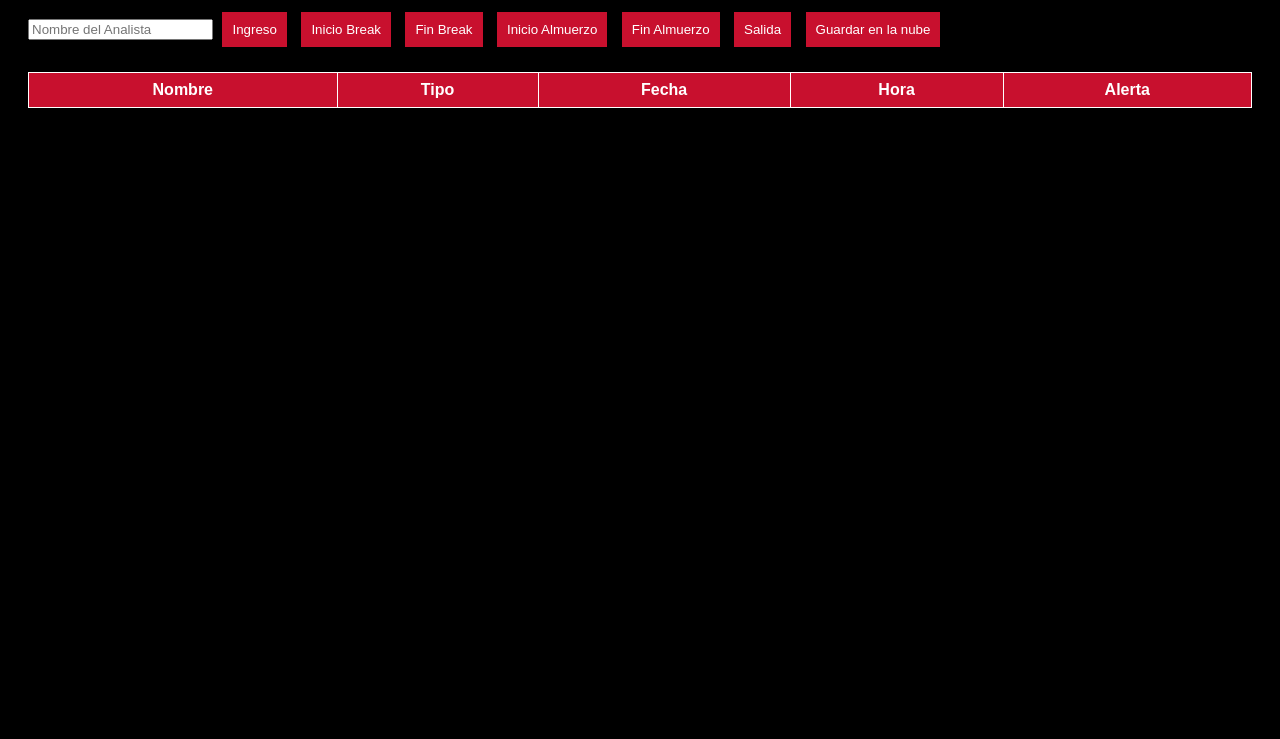
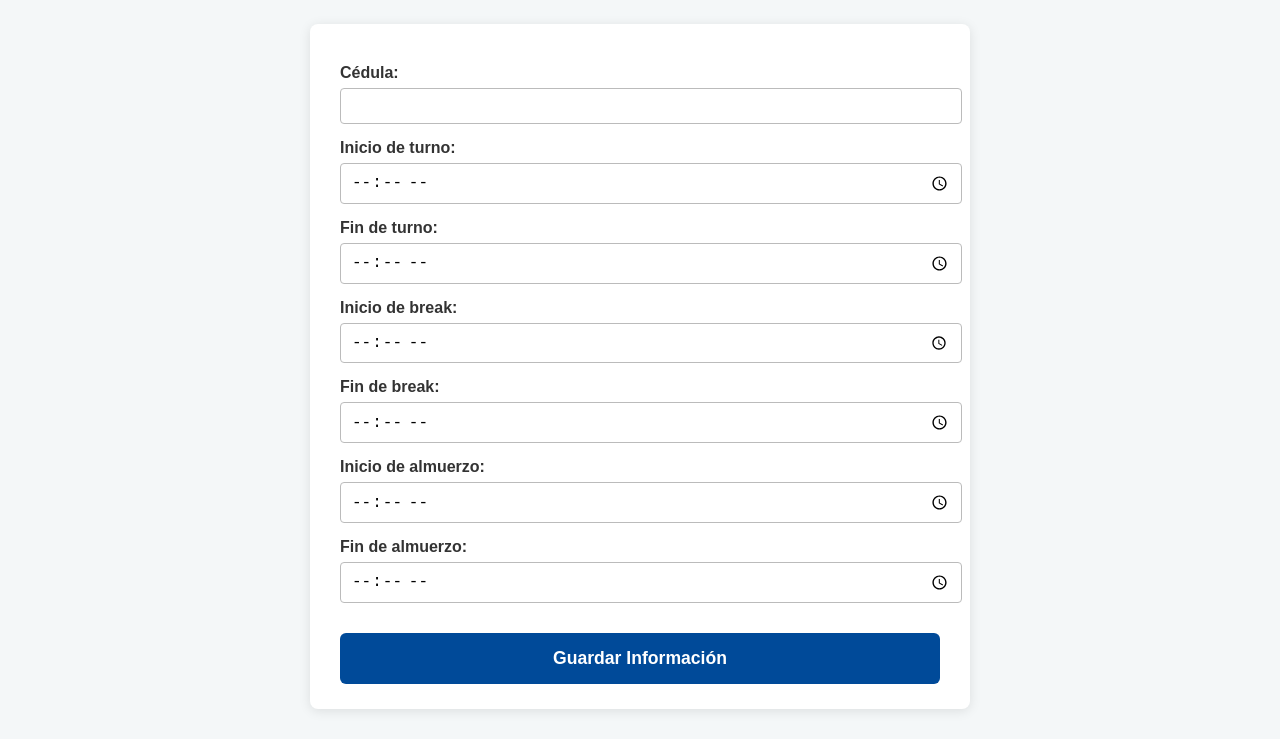
Before and after one commit to Davidc2828/profitline, a plain HTML site: page index.html in a window 1280 px wide. Shown: the part 101-840 px from the top of the page. Before the commit the page ends 800 px from the top, so only its background shows below. Drawn offline with Linux system fonts and the light colour scheme.

Commit message:
index.html

```diff
--- a/index.html
+++ b/index.html
@@ -1,126 +1,206 @@
 <!DOCTYPE html>
 <html lang="es">
 <head>
-  <meta charset="UTF-8">
-  <title>Turnos Profitline</title>
+<meta charset="UTF-8" />
+<meta name="viewport" content="width=device-width, initial-scale=1" />
+<title>Registro de Turno - PROFITLINE</title>
 <style>
   body {
-      background-color: #000;
+    font-family: Arial, sans-serif;
+    background: #f4f7f8;
+    color: #333;
+    margin: 0; padding: 0;
+  }
+  header {
+    background: linear-gradient(90deg, #004a99, #00a859);
     color: white;
-      font-family: Arial, sans-serif;
-      padding: 20px;
+    padding: 20px 0;
+    text-align: center;
+    font-weight: 900;
+    font-size: 2.5rem;
+    letter-spacing: 4px;
+    font-family: 'Segoe UI', Tahoma, Geneva, Verdana, sans-serif;
   }
-    .btn {
-      background-color: #c8102e;
+  main {
+    max-width: 600px;
+    background: white;
+    margin: 30px auto;
+    padding: 25px 30px;
+    border-radius: 8px;
+    box-shadow: 0 2px 12px rgba(0,0,0,0.1);
+  }
+  label {
+    display: block;
+    margin-top: 15px;
+    font-weight: 600;
+  }
+  input[type="text"],
+  input[type="time"] {
+    width: 100%;
+    padding: 8px 10px;
+    margin-top: 6px;
+    border-radius: 4px;
+    border: 1px solid #bbb;
+    font-size: 1rem;
+  }
+  .alert {
+    color: #b71c1c;
+    font-weight: bold;
+    margin-top: 5px;
+    display: none;
+  }
+  button {
+    margin-top: 30px;
+    background: #004a99;
     color: white;
-      padding: 10px;
     border: none;
+    padding: 15px;
+    border-radius: 6px;
+    font-size: 1.1rem;
     cursor: pointer;
-      margin: 5px;
+    width: 100%;
+    font-weight: 700;
   }
-    table, th, td {
-      border: 1px solid white;
-      border-collapse: collapse;
-      padding: 8px;
+  button:hover {
+    background: #0066cc;
   }
-    table {
-      width: 100%;
+  .success-message {
     margin-top: 20px;
-    }
-    th {
-      background-color: #c8102e;
+    color: #006600;
+    font-weight: bold;
+    display: none;
+    text-align: center;
   }
 </style>
 </head>
 <body>
-  <h1>Registro de Turnos - Profitline</h1>
-  <input type="text" id="nombre" placeholder="Nombre del Analista">
-  <button class="btn" onclick="registrar('Ingreso')">Ingreso</button>
-  <button class="btn" onclick="registrar('Inicio Break')">Inicio Break</button>
-  <button class="btn" onclick="registrar('Fin Break')">Fin Break</button>
-  <button class="btn" onclick="registrar('Inicio Almuerzo')">Inicio Almuerzo</button>
-  <button class="btn" onclick="registrar('Fin Almuerzo')">Fin Almuerzo</button>
-  <button class="btn" onclick="registrar('Salida')">Salida</button>
-  <button class="btn" onclick="guardar()">Guardar en la nube</button>
 
-  <table id="tablaRegistros">
-    <thead>
-      <tr>
-        <th>Nombre</th>
-        <th>Tipo</th>
-        <th>Fecha</th>
-        <th>Hora</th>
-        <th>Alerta</th>
-      </tr>
-    </thead>
-    <tbody></tbody>
-  </table>
+<header>
+  PROFITLINE
+</header>
+
+<main>
+  <form id="turnoForm">
+    <label for="cedula">Cédula:</label>
+    <input type="text" id="cedula" name="cedula" required pattern="\d+" title="Solo números" />
+
+    <label for="inicioTurno">Inicio de turno:</label>
+    <input type="time" id="inicioTurno" name="inicioTurno" required />
+    <div class="alert" id="alertLlegadaTarde">¡Llegada después de las 08:00!</div>
+
+    <label for="finTurno">Fin de turno:</label>
+    <input type="time" id="finTurno" name="finTurno" required />
+    <div class="alert" id="alertSalidaTemprano">¡Salida antes de las 17:00!</div>
+
+    <label for="inicioBreak">Inicio de break:</label>
+    <input type="time" id="inicioBreak" name="inicioBreak" required />
+
+    <label for="finBreak">Fin de break:</label>
+    <input type="time" id="finBreak" name="finBreak" required />
+    <div class="alert" id="alertBreakLargo">¡Break mayor a 15 minutos!</div>
+
+    <label for="inicioAlmuerzo">Inicio de almuerzo:</label>
+    <input type="time" id="inicioAlmuerzo" name="inicioAlmuerzo" required />
+
+    <label for="finAlmuerzo">Fin de almuerzo:</label>
+    <input type="time" id="finAlmuerzo" name="finAlmuerzo" required />
+    <div class="alert" id="alertAlmuerzoLargo">¡Almuerzo mayor a 1 hora!</div>
+
+    <button type="submit">Guardar Información</button>
+  </form>
+
+  <div class="success-message" id="successMessage">¡Datos guardados correctamente!</div>
+</main>
 
 <script>
-    const registros = [];
-    const tiempos = {};
+  const form = document.getElementById('turnoForm');
 
-    function registrar(tipo) {
-      const nombre = document.getElementById('nombre').value.trim();
-      if (!nombre) return alert('Ingrese nombre');
-
-      const fecha = new Date();
-      const hora = fecha.toLocaleTimeString();
-      const fechaStr = fecha.toLocaleDateString();
-      let alerta = '';
-
-      const key = nombre + '_' + fechaStr;
-      if (!tiempos[key]) tiempos[key] = {};
-      tiempos[key][tipo] = fecha;
-
-      if (tipo === 'Ingreso' && fecha.getHours() >= 8) alerta = 'Ingreso Tarde';
-      if (tipo === 'Salida' && fecha.getHours() < 18) alerta = 'Salida Temprano';
-      if (tipo === 'Fin Break' && tiempos[key]['Inicio Break']) {
-        const diff = (fecha - tiempos[key]['Inicio Break']) / 60000;
-        if (diff > 15) alerta = 'Break mayor a 15 minutos';
-      }
-      if (tipo === 'Fin Almuerzo' && tiempos[key]['Inicio Almuerzo']) {
-        const diff = (fecha - tiempos[key]['Inicio Almuerzo']) / 60000;
-        if (diff > 60) alerta = 'Almuerzo mayor a 1 hora';
+  function timeToMinutes(t) {
+    const [h, m] = t.split(':').map(Number);
+    return h * 60 + m;
   }
 
-      registros.push({ nombre, tipo, fecha: fechaStr, hora, alerta });
-      actualizarTabla();
+  form.addEventListener('submit', function(e) {
+    e.preventDefault();
+
+    // Limpiar alertas
+    document.querySelectorAll('.alert').forEach(a => a.style.display = 'none');
+    document.getElementById('successMessage').style.display = 'none';
+
+    const cedula = form.cedula.value.trim();
+    const inicioTurno = form.inicioTurno.value;
+    const finTurno = form.finTurno.value;
+    const inicioBreak = form.inicioBreak.value;
+    const finBreak = form.finBreak.value;
+    const inicioAlmuerzo = form.inicioAlmuerzo.value;
+    const finAlmuerzo = form.finAlmuerzo.value;
+
+    // Validar que tiempos tengan sentido
+    if (!inicioTurno || !finTurno || !inicioBreak || !finBreak || !inicioAlmuerzo || !finAlmuerzo) {
+      alert('Por favor completa todos los campos de hora.');
+      return;
     }
 
-    function actualizarTabla() {
-      const tbody = document.querySelector('#tablaRegistros tbody');
-      tbody.innerHTML = '';
-      registros.forEach(r => {
-        tbody.innerHTML += `<tr>
-          <td>${r.nombre}</td>
-          <td>${r.tipo}</td>
-          <td>${r.fecha}</td>
-          <td>${r.hora}</td>
-          <td>${r.alerta}</td>
-        </tr>`;
-      });
+    // Alerta llegada tarde (> 08:00)
+    if (timeToMinutes(inicioTurno) > timeToMinutes("08:00")) {
+      document.getElementById('alertLlegadaTarde').style.display = 'block';
+      alert('Alerta: ¡Llegada después de las 08:00!');
     }
 
-    function guardar() {
-      fetch("https://script.google.com/macros/s/AKfycbyjq_4aeTJxEVunwKxwkm2J6nYA4PPXqOciooY8afztvdBzHTpGrK43AlU5-JPW5Do5/exec", {
-        method: "POST",
+    // Alerta salida temprana (< 17:00)
+    if (timeToMinutes(finTurno) < timeToMinutes("17:00")) {
+      document.getElementById('alertSalidaTemprano').style.display = 'block';
+      alert('Alerta: ¡Salida antes de las 17:00!');
+    }
+
+    // Duración break
+    const duracionBreak = timeToMinutes(finBreak) - timeToMinutes(inicioBreak);
+    if (duracionBreak > 15) {
+      document.getElementById('alertBreakLargo').style.display = 'block';
+      alert('Alerta: ¡Break mayor a 15 minutos!');
+    }
+
+    // Duración almuerzo
+    const duracionAlmuerzo = timeToMinutes(finAlmuerzo) - timeToMinutes(inicioAlmuerzo);
+    if (duracionAlmuerzo > 60) {
+      document.getElementById('alertAlmuerzoLargo').style.display = 'block';
+      alert('Alerta: ¡Almuerzo mayor a 1 hora!');
+    }
+
+    // Preparar datos para enviar
+    const data = {
+      cedula,
+      inicioTurno,
+      finTurno,
+      inicioBreak,
+      finBreak,
+      inicioAlmuerzo,
+      finAlmuerzo
+    };
+
+    // Enviar datos al Apps Script (tu URL)
+    fetch('https://script.google.com/macros/s/AKfycbzUhmRLwGqSmPTsHwINYc6MHheitSWNsjSq8Ohv3voRgTzCc2o2zjk_i659JFmEYU_r/exec', {
+      method: 'POST',
+      mode: 'cors',
       headers: {
-          "Content-Type": "text/plain;charset=utf-8"
+        'Content-Type': 'application/json'
       },
-        body: JSON.stringify(registros)
+      body: JSON.stringify(data)
     })
-      .then(res => res.json())
-      .then(data => {
-        alert("Guardado: " + data.status);
-        registros.length = 0;
-        actualizarTabla();
+    .then(resp => {
+      if (!resp.ok) throw new Error('Error al guardar los datos');
+      return resp.text();
+    })
+    .then(text => {
+      // Mostrar mensaje éxito
+      document.getElementById('successMessage').style.display = 'block';
+      form.reset();
     })
     .catch(err => {
-        console.error(err);
-        alert("Error de conexión");
+      alert('Error enviando datos: ' + err.message);
     });
-    }
+  });
 </script>
+
 </body>
 </html>
```
Lines whose indentation alone changed are shown as unchanged.
